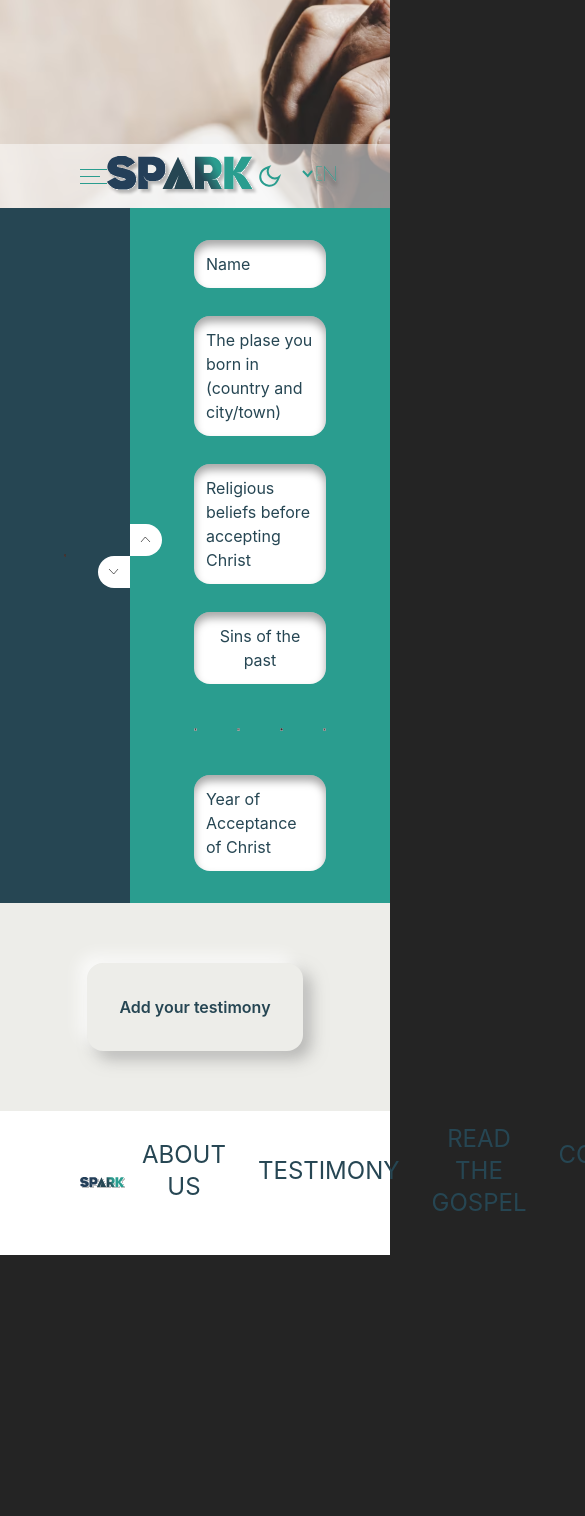
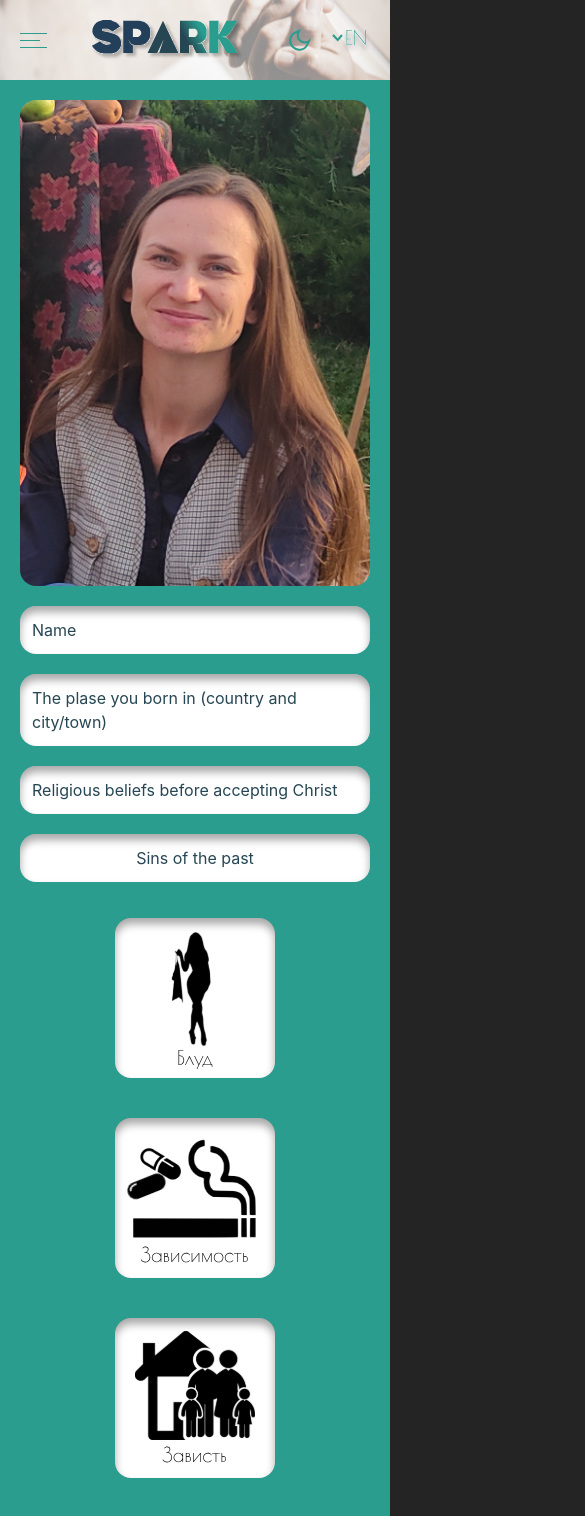
Before and after one commit to Pavel064/JesusCan.online, a React (Vite) app: page / in a window 390 px wide. Shown: the top 1516 px of the page, 585 px wide, since content can reach past the window. Before the commit the page ends 1259 px from the top, so only its background shows below. Built offline with nearby package versions, Linux system fonts and the light colour scheme.

Commit message:
fix: :bug: fixed mobile v-

```diff
--- a/src/App.jsx
+++ b/src/App.jsx
@@ -6,7 +6,7 @@ function App() {
   return (
     <div className="bg-white">
       {/* <div className="mx-auto 2xl:max-w-7xl"> */}
-      <div className="mx-auto">
+      <div className="mx-auto min-h-screen">
         <Header />
         <Home />
         <Footer />
--- a/src/components/Footer.jsx
+++ b/src/components/Footer.jsx
@@ -2,12 +2,12 @@ import logoImage from "/logo.svg";
 
 const Footer = () => {
   return (
-    <div className="w-full h-36 bg-white flex items-center justify-between px-20 2xl:max-w-7xl mx-auto cursor-pointer">
-      <div className="w-1/5">
+    <div className="flex flex-col mx-auto w-full items-center my-4 px-2 md:flex-row md:px-20 md:justify-between 2xl:max-w-7xl cursor-pointer">
+      <div className="md:w-1/5">
         <img className="h-10" src={logoImage} alt="Logo" />
       </div>
 
-      <div className="w-4/5 flex justify-evenly uppercase text-2xl pb-6">
+      <div className="flex flex-col uppercase lg:text-2xl pb-6 md:flex-row md:w-4/5 md:justify-evenly">
         <a
           className="border-0 rounded-lg flex items-center transition-all p-4 active:shadow-inner"
           href="/about"
--- a/src/components/Header.jsx
+++ b/src/components/Header.jsx
@@ -7,11 +7,11 @@ import lang from "/lang.svg";
 const Header = () => {
   return (
     <div
-      className="relative w-full h-52 2xl:h-80 bg-cover bg-center"
+      className="relative w-full md:h-52 2xl:h-80 bg-cover bg-center"
       style={{ backgroundImage: `url(${backgroundImage})` }}
     >
-      <div className="absolute bottom-0 w-full h-16 bg-white bg-opacity-50">
-        <div className="flex justify-between items-center h-full px-20 2xl:max-w-7xl mx-auto">
+      <div className="p-5 bg-white bg-opacity-50 md:absolute md:bottom-0 md:w-full md:h-16">
+        <div className="flex justify-between items-center h-full md:px-20 2xl:max-w-7xl mx-auto">
           <img src={burger} alt="Menu" />
 
           <img className="h-10" src={logoImage} alt="Logo" />
--- a/src/components/Slider.jsx
+++ b/src/components/Slider.jsx
@@ -8,32 +8,11 @@ import sin3 from "/Frame-18.svg";
 import sin4 from "/Frame-28.svg";
 
 const Slider = () => {
-  const slides = [
-    "https://images.unsplash.com/photo-1525547719571-a2d4ac8945e2?ixlib=rb-1.2.1&ixid=MnwxMjA3fDB8MHxwaG90by1wYWdlfHx8fGVufDB8fHx8&auto=format&fit=crop&w=1064&q=80",
-    "https://images.unsplash.com/photo-1663123878927-ff25c560a682?ixlib=rb-1.2.1&ixid=MnwxMjA3fDB8MHxwaG90by1wYWdlfHx8fGVufDB8fHx8&auto=format&fit=crop&w=1287&q=80",
-    "https://images.unsplash.com/photo-1662562655231-2dc528ca43b7?ixlib=rb-1.2.1&ixid=MnwxMjA3fDB8MHxwaG90by1wYWdlfHx8fGVufDB8fHx8&auto=format&fit=crop&w=1054&q=80",
-    "https://images.unsplash.com/photo-1662217789896-08189e62e98c?ixlib=rb-1.2.1&ixid=MnwxMjA3fDB8MHxwaG90by1wYWdlfHx8fGVufDB8fHx8&auto=format&fit=crop&w=1287&q=80",
-  ];
   const images = [sin1, sin2, sin3, sin4];
-
-  const [activeSlideIndex, setActiveSlideIndex] = useState(0);
-  const slidesCount = slides.length;
-  // console.log(slidesCount);
-
-  const changeSlide = (direction) => {
-    setActiveSlideIndex((prevIndex) => {
-      if (direction === "up") {
-        return prevIndex === 0 ? slidesCount - 1 : prevIndex - 1;
-      } else {
-        // direction === 'down'
-        return prevIndex === slidesCount - 1 ? 0 : prevIndex + 1;
-      }
-    });
-  };
 
   return (
     <div className="bg-[#2A9D8F]">
-      <div className="flex h-auto mx-auto 2xl:max-w-7xl">
+      <div className="hidden md:flex h-auto mx-auto 2xl:max-w-7xl">
         <div className="w-1/3 flex bg-[#264653]">
           <div className="flex flex-grow items-center justify-center">
             <div className="rounded-2xl relative ml-16 mr-8">
@@ -126,6 +105,69 @@ const Slider = () => {
           </div>
         </div>
       </div>
+      <div className="flex flex-col mx-5 py-5 gap-5 md:hidden">
+        <div className="rounded-2xl">
+          <img src={defPhoto} className="rounded-2xl" />
+        </div>
+        <div
+          className="bg-white w-full text-left rounded-2xl p-3"
+          style={{ boxShadow: "inset 0 6px 8px 0 rgba(0, 0, 0, 0.35)" }}
+        >
+          Name
+        </div>
+        <div
+          className="bg-white w-full text-left rounded-2xl p-3 2xl:p-4"
+          style={{ boxShadow: "inset 0 6px 8px 0 rgba(0, 0, 0, 0.35)" }}
+        >
+          The plase you born in (country and city/town)
+        </div>
+        <div
+          className="bg-white w-full text-left rounded-2xl p-3 2xl:p-4"
+          style={{ boxShadow: "inset 0 6px 8px 0 rgba(0, 0, 0, 0.35)" }}
+        >
+          Religious beliefs before accepting Christ
+        </div>
+        <div
+          className="bg-white w-full rounded-2xl p-3 2xl:p-4"
+          style={{ boxShadow: "inset 0 6px 8px 0 rgba(0, 0, 0, 0.35)" }}
+        >
+          Sins of the past
+        </div>
+        <div className="flex flex-wrap justify-center items-center w-full my-4 gap-10">
+          {images.map((image, index) => (
+            <div
+              key={index}
+              className="rounded-2xl relative"
+              style={{
+                boxShadow: "inset 0 6px 8px 0 rgba(0, 0, 0, 0.35)",
+              }}
+            >
+              <img
+                src={image}
+                alt={`Image ${index}`}
+                className="rounded-2xl w-full h-full"
+              />
+              <div
+                style={{
+                  position: "absolute",
+                  top: 0,
+                  right: 0,
+                  bottom: 0,
+                  left: 0,
+                  boxShadow: "inset 0 6px 8px 0 rgba(0, 0, 0, 0.35)",
+                  borderRadius: "inherit",
+                }}
+              />
+            </div>
+          ))}
+        </div>
+        <div
+          className="bg-white w-full text-left rounded-2xl p-3 2xl:p-4"
+          style={{ boxShadow: "inset 0 6px 8px 0 rgba(0, 0, 0, 0.35)" }}
+        >
+          Year of Acceptance of Christ
+        </div>
+      </div>
     </div>
   );
 };
```
